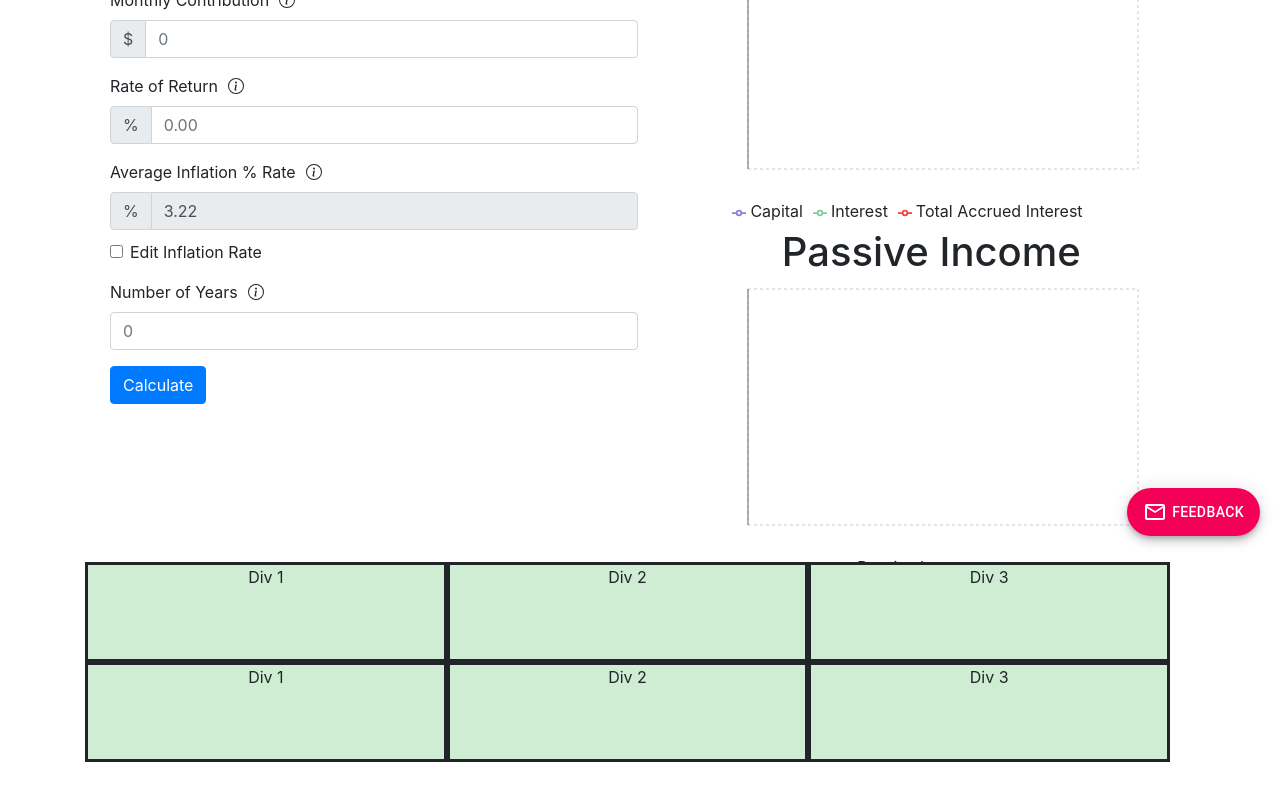
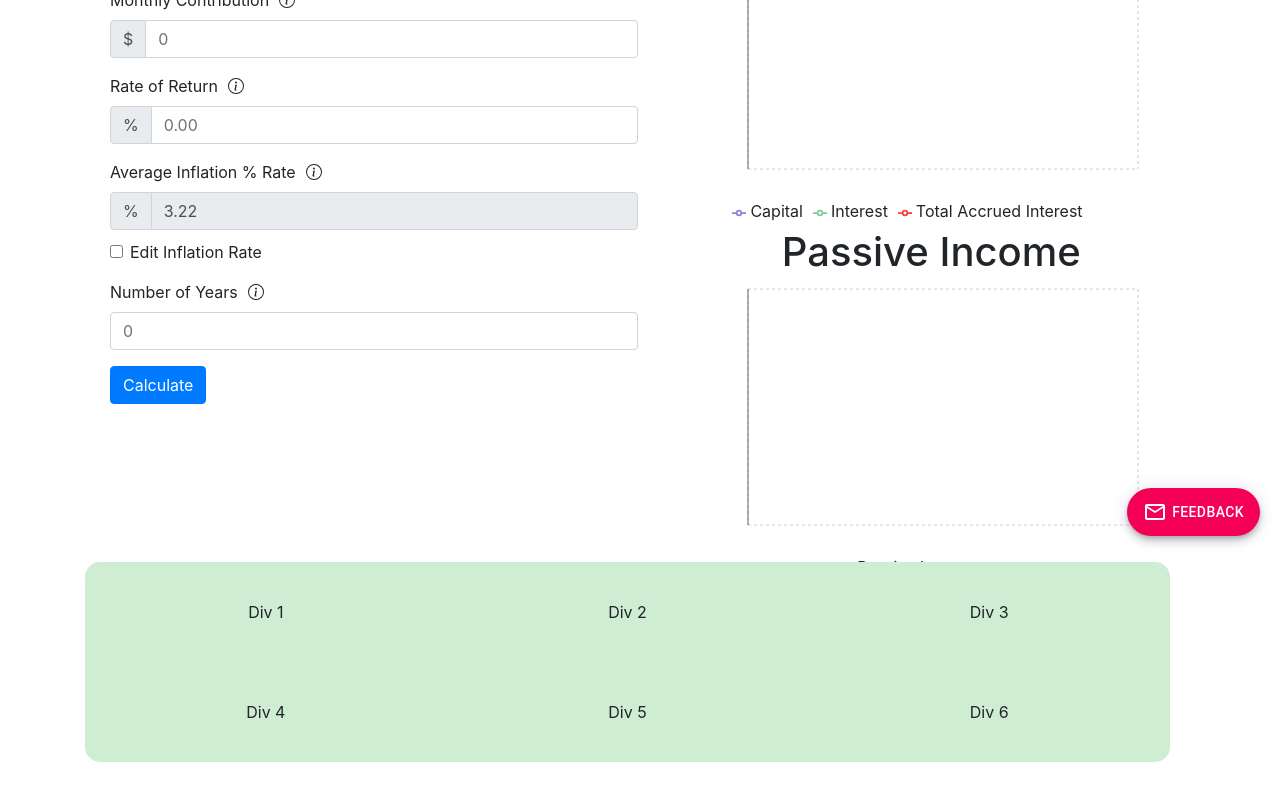
Before and after one commit to scottgibson21/investment-calculator, a React (Create React App) app: page / in a window 1280 px wide. Shown: the part 244-1044 px from the top of the page. Built offline with nearby package versions, Linux system fonts and the light colour scheme.

Commit message:
fix: clean up div placeholders

```diff
--- a/src/components/CalculationResultJumbotron.js
+++ b/src/components/CalculationResultJumbotron.js
@@ -6,7 +6,7 @@ function CalculationResultJumbotron(props) {
     <Jumbotron
       fluid
       style={{
-        borderRadius: "6px",
+        borderRadius: "15px",
         backgroundColor: "#CEEDD3",
         height: "200px",
         display: "flex",
@@ -20,8 +20,6 @@ function CalculationResultJumbotron(props) {
           height: "100px",
           display: "flex",
           flexDirection: "row",
-          alignItems: "flex-start",
-          padding: "0 0 0 0",
           width: "100%",
         }}
       >
@@ -34,24 +32,24 @@ function CalculationResultJumbotron(props) {
           height: "100px",
           display: "flex",
           flexDirection: "row",
-          alignItems: "flex-start",
-          padding: "0 0 0 0",
           width: "100%",
         }}
       >
-        <div style={divStyle}>Div 1</div>
-        <div style={divStyle}>Div 2</div>
-        <div style={divStyle}>Div 3</div>
+        <div style={divStyle}>Div 4</div>
+        <div style={divStyle}>Div 5</div>
+        <div style={divStyle}>Div 6</div>
       </div>
     </Jumbotron>
   );
 }
 
 const divStyle = {
-  borderStyle: "solid",
   width: "100%",
-  textAlign: "center",
+  justifyContent: "center",
   height: "100px",
+  display: "flex",
+  flexDirection: "row",
+  alignItems: "center",
 };
 
 export default CalculationResultJumbotron;
```
